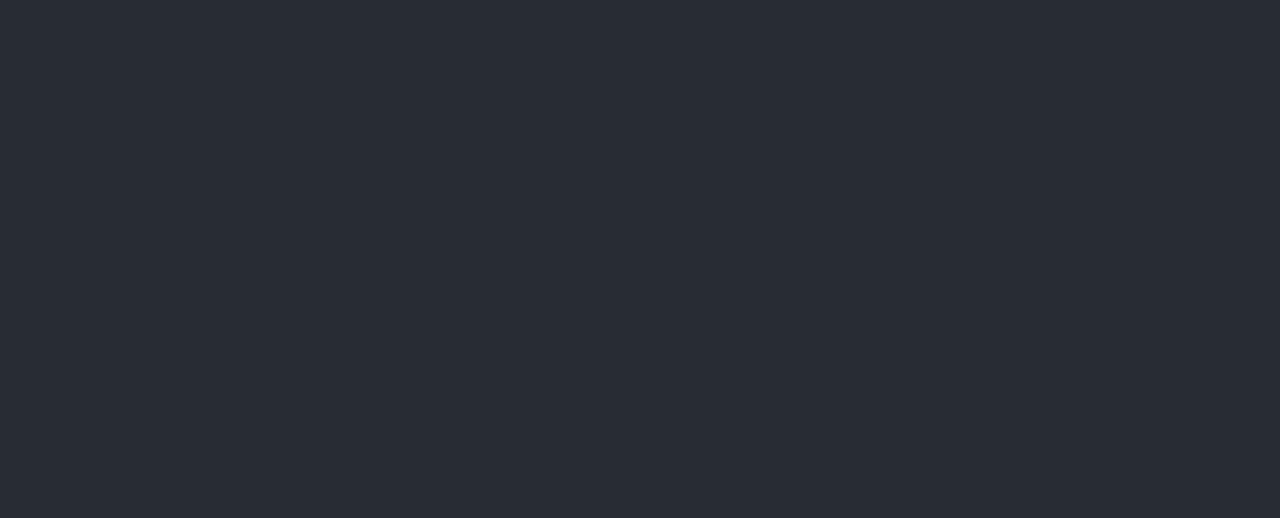
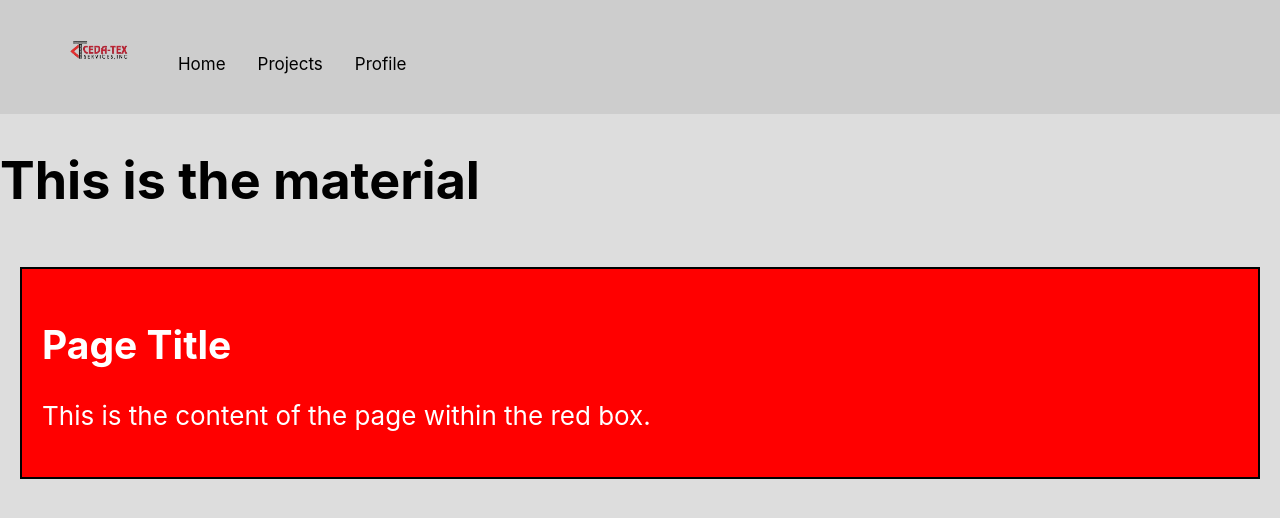
Before and after one commit to KaiNahuina/AppraisalTool, a React (Create React App) app: page / in a window 1280 px wide. Shown: the top 518 px of the page. Built offline with nearby package versions, Linux system fonts and the light colour scheme.

Commit message:
Layout Progress

```diff
--- a/package.json
+++ b/package.json
@@ -10,6 +10,7 @@
     "d3": "^7.8.5",
     "react": "^18.2.0",
     "react-dom": "^18.2.0",
+    "react-router-dom": "^6.21.3",
     "react-scripts": "5.0.1",
     "web-vitals": "^2.1.4"
   },
@@ -38,6 +39,7 @@
     ]
   },
   "devDependencies": {
+    "@babel/plugin-transform-private-property-in-object": "^7.23.4",
     "@testing-library/react": "^14.1.2"
   }
 }
--- a/public/index.html
+++ b/public/index.html
@@ -2,42 +2,11 @@
 <html lang="en">
   <head>
     <meta charset="utf-8" />
-    <link rel="icon" href="%PUBLIC_URL%/favicon.ico" />
     <meta name="viewport" content="width=device-width, initial-scale=1" />
-    <meta name="theme-color" content="#000000" />
-    <meta
-      name="description"
-      content="Web site created using create-react-app"
-    />
-    <link rel="apple-touch-icon" href="%PUBLIC_URL%/logo192.png" />
-    <!--
-      manifest.json provides metadata used when your web app is installed on a
-      user's mobile device or desktop. See https://developers.google.com/web/fundamentals/web-app-manifest/
-    -->
-    <link rel="manifest" href="%PUBLIC_URL%/manifest.json" />
-    <!--
-      Notice the use of %PUBLIC_URL% in the tags above.
-      It will be replaced with the URL of the `public` folder during the build.
-      Only files inside the `public` folder can be referenced from the HTML.
 
-      Unlike "/favicon.ico" or "favicon.ico", "%PUBLIC_URL%/favicon.ico" will
-      work correctly both with client-side routing and a non-root public URL.
-      Learn how to configure a non-root public URL by running `npm run build`.
-    -->
-    <title>React App</title>
   </head>
   <body>
-    <noscript>You need to enable JavaScript to run this app.</noscript>
     <div id="root"></div>
-    <!--
-      This HTML file is a template.
-      If you open it directly in the browser, you will see an empty page.
 
-      You can add webfonts, meta tags, or analytics to this file.
-      The build step will place the bundled scripts into the <body> tag.
-
-      To begin the development, run `npm start` or `yarn start`.
-      To create a production bundle, use `npm run build` or `yarn build`.
-    -->
   </body>
 </html>
--- a/src/App.css
+++ b/src/App.css
@@ -1,38 +1,20 @@
 .App {
-  text-align: center;
+  background-color: #dddddd;
+  margin: 0;
+  height: 100vh;
 }
 
-.App-logo {
-  height: 40vmin;
-  pointer-events: none;
+.App-body {
+  display: flex;
+  flex-direction: column;
+  font-size: calc(10px + 2vmin);
+  color: rgb(0, 0, 0);
 }
 
-@media (prefers-reduced-motion: no-preference) {
-  .App-logo {
-    animation: App-logo-spin infinite 20s linear;
-  }
+.redBox {
+  background-color: #ff0000; /* Red background color */
+  border: 2px solid #000000; /* Black border */
+  padding: 20px; /* Adjust padding */
+  margin: 20px; /* Adjust margin */
+  color: #ffffff; /* Text color */
 }
-
-.App-header {
-  background-color: #282c34;
-  min-height: 100vh;
-  display: flex;
-  flex-direction: column;
-  align-items: center;
-  justify-content: center;
-  font-size: calc(10px + 2vmin);
-  color: white;
-}
-
-.App-link {
-  color: #61dafb;
-}
-
-@keyframes App-logo-spin {
-  from {
-    transform: rotate(0deg);
-  }
-  to {
-    transform: rotate(360deg);
-  }
-}
--- a/src/App.js
+++ b/src/App.js
@@ -1,11 +1,24 @@
+import React from 'react';
+import { BrowserRouter as Router, Route, Routes} from 'react-router-dom';
 import './App.css';
+import Sidebar from './Components/Sidebar';
 
 function App() {
   return (
     <div className="App">
       <header className="App-header">
-
+        <Router>
+          <Sidebar />
+        </Router>
       </header>
+      <div className="App-body">
+        <h1>This is the material</h1>
+        <div className="redBox">
+          {/* Content specific to each page goes here */}
+          <h2>Page Title</h2>
+          <p>This is the content of the page within the red box.</p>
+        </div>
+      </div>
     </div>
   );
 }
--- /dev/null
+++ b/src/Components/Sidebar.css
@@ -0,0 +1,54 @@
+.navigation {
+  background-color: #cdcdcd;
+  overflow: hidden;
+}
+
+.navbar {
+  border: none;
+  display: flex;
+  justify-content: flex-start;
+  align-items: center;
+}
+
+.navbar-default .navbar-nav > li{
+  height: 30px;
+  align-items: center;
+}
+
+.navbar-default .navbar-nav > li > a {
+  color: #000000;
+  text-decoration: none;
+
+}
+
+.navbar-default .navbar-nav > li > a:hover,
+.navbar-default .navbar-nav > li > a:focus {
+  background-color: #6b6b6b;
+  color: #c4c4c4;
+}
+
+
+.navbar li {
+  color: #000000;
+  text-align: center;
+  padding: 14px 16px;
+  text-decoration: none;
+  font-size: 17px;
+  list-style: none;
+  margin: 0;
+  display: inline-block;
+}
+
+.navbar li:hover {
+  background-color: #6b6b6b;
+  color: #c4c4c4;
+}
+
+.navbar .CedaTex img{
+  max-height: 40px;
+}
+
+.navbar .CedaTex:hover {
+  background-color: transparent; /* Set the background color to transparent */
+  color: inherit; /* Inherit the color property */
+}
--- a/src/Components/Sidebar.js
+++ b/src/Components/Sidebar.js
@@ -1,30 +1,40 @@
+import React from 'react'
+import { Link } from 'react-router-dom'
+import './Sidebar.css'
+import Logo from "../Media/CedaTex-Logo.png"
+
 function Sidebar() {
     return (
       <div className='navigation'>
-          <nav className='navbar navbar-default fixed-top'>
+
+          <nav className='navbar navbar-default'>
               <div className='container-fluid'>
                   <ul className="nav navbar-nav">
+                          <li className='CedaTex'>
+                            <img class="navbar-brand" src={Logo}/>
+                          </li>
                           <li>
                               <Link to="">
-                              <ion-icon name="">Home</ion-icon>
+                              <ion-icon name="home">Home</ion-icon>
                               </Link>
                           </li>
                           <li>
                               <Link to="">
-                              <ion-icon name="">Projects</ion-icon>
+                              <ion-icon name="file-tray-full">Projects</ion-icon>
                               </Link>
                           </li>
                           <li>
                               <Link to="">
-                              <ion-icon name="">About</ion-icon>
+                              <ion-icon name="person">Profile</ion-icon>
                               </Link>
                           </li>
+                    </ul>
 
-                      </ul>
-                  </div>
-              </nav>
+                </div>
 
-      </div>
+            </nav>
+
+        </div>
     )
   }
 
```
Also changed, not shown: src/Media/CedaTex-Logo.png (added), 1 other file (tests, documents, lock files or other folders).
